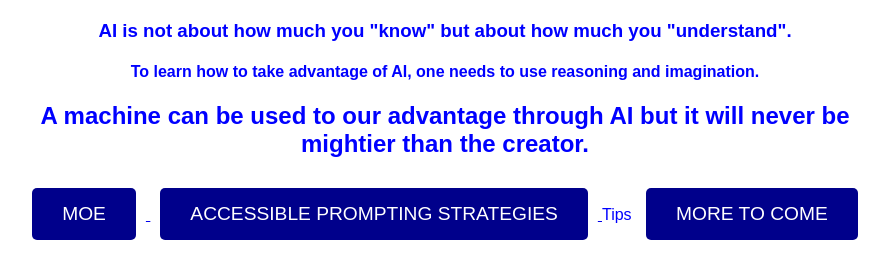
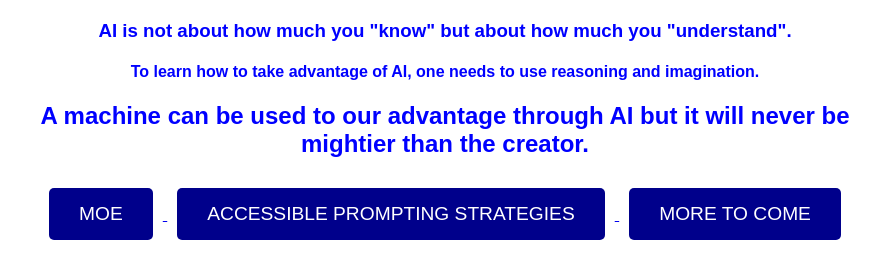
Before and after one commit to Arghonought/Urban-Mowgli, a plain HTML site: page index.html in a window 1280 px wide. Shown: the part 441-720 px from the top of the page, without its empty margins (195-1084 px from the left). Drawn offline with Linux system fonts and the light colour scheme.

Commit message:
Update index.html

```diff
--- a/index.html
+++ b/index.html
@@ -56,10 +56,7 @@
         <a href="prompting-strategies-COT-TOT-ReAct-DPS-RAG.html" target="_blank" rel="noopener noreferrer">
         <button aria-label="Learn accessible prompting strategies">Accessible Prompting Strategies</button>
         </a>
-
-Tips
 <button aria-label="More content coming soon">More to Come</button>
     </div>
-
 </body>
 </html>
```
Lines whose indentation alone changed are shown as unchanged.
